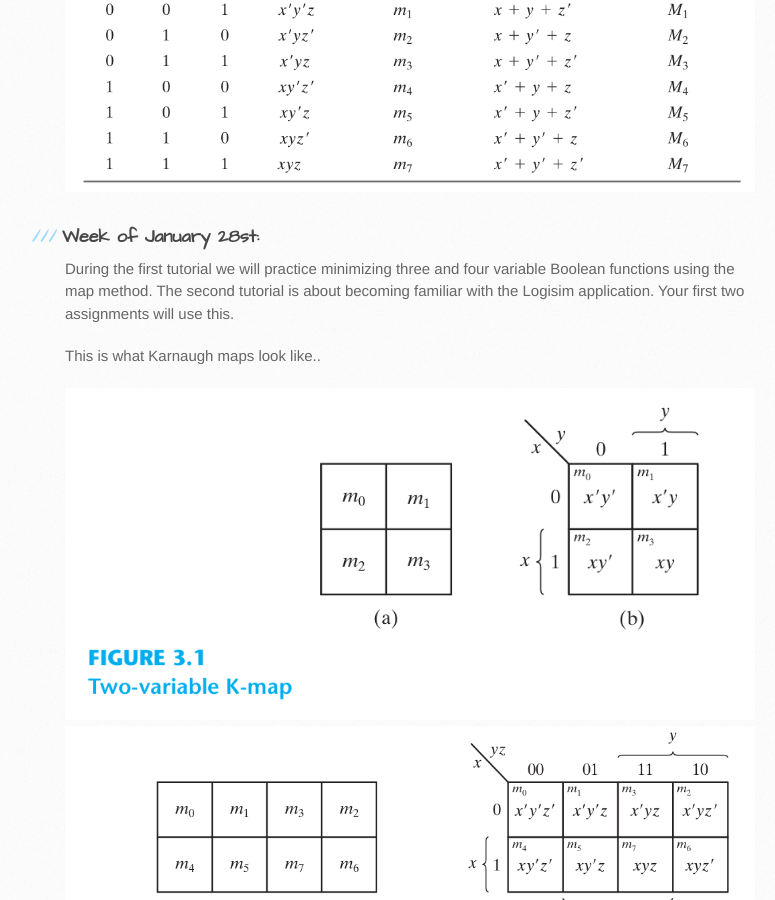
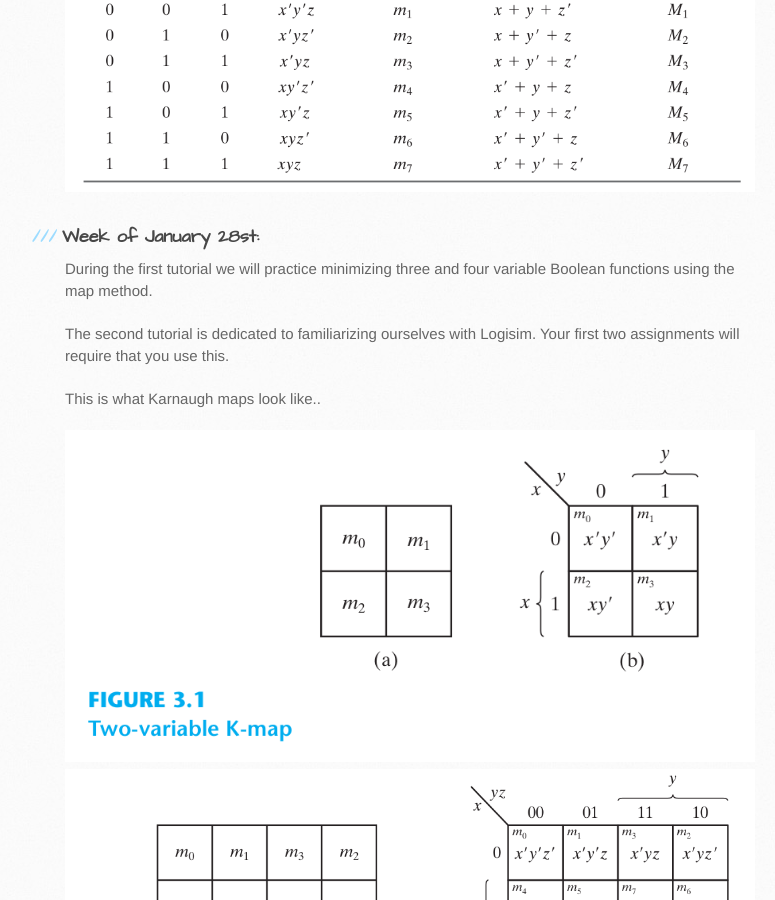
Before and after one commit to philstutorials/philstutorials.github.io, a Jekyll site: the page built from CPSC359W.md, in a window 1280 px wide and 900 px high, scrolled down 1372 px. Shown: the whole window, without its empty margins (105-880 px from the left). Built offline with Jekyll 4.4.1, drawn with Linux system fonts in a browser that asks for light colours; our own code applies the rules of GitHub Pages for plain Markdown files.

Commit message:
Update CPSC359W.md

```diff
--- a/CPSC359W.md
+++ b/CPSC359W.md
@@ -35,7 +35,8 @@ This is what minterms and maxterms are:
 
 ### Week of January 28st:
 During the first tutorial we will practice minimizing three and four variable Boolean functions using the map method.
-The second tutorial is about becoming familiar with the Logisim application. Your first two assignments will use this.
+
+The second tutorial is dedicated to familiarizing ourselves with Logisim. Your first two assignments will require that you use this.
 
 This is what Karnaugh maps look like..
 
```
